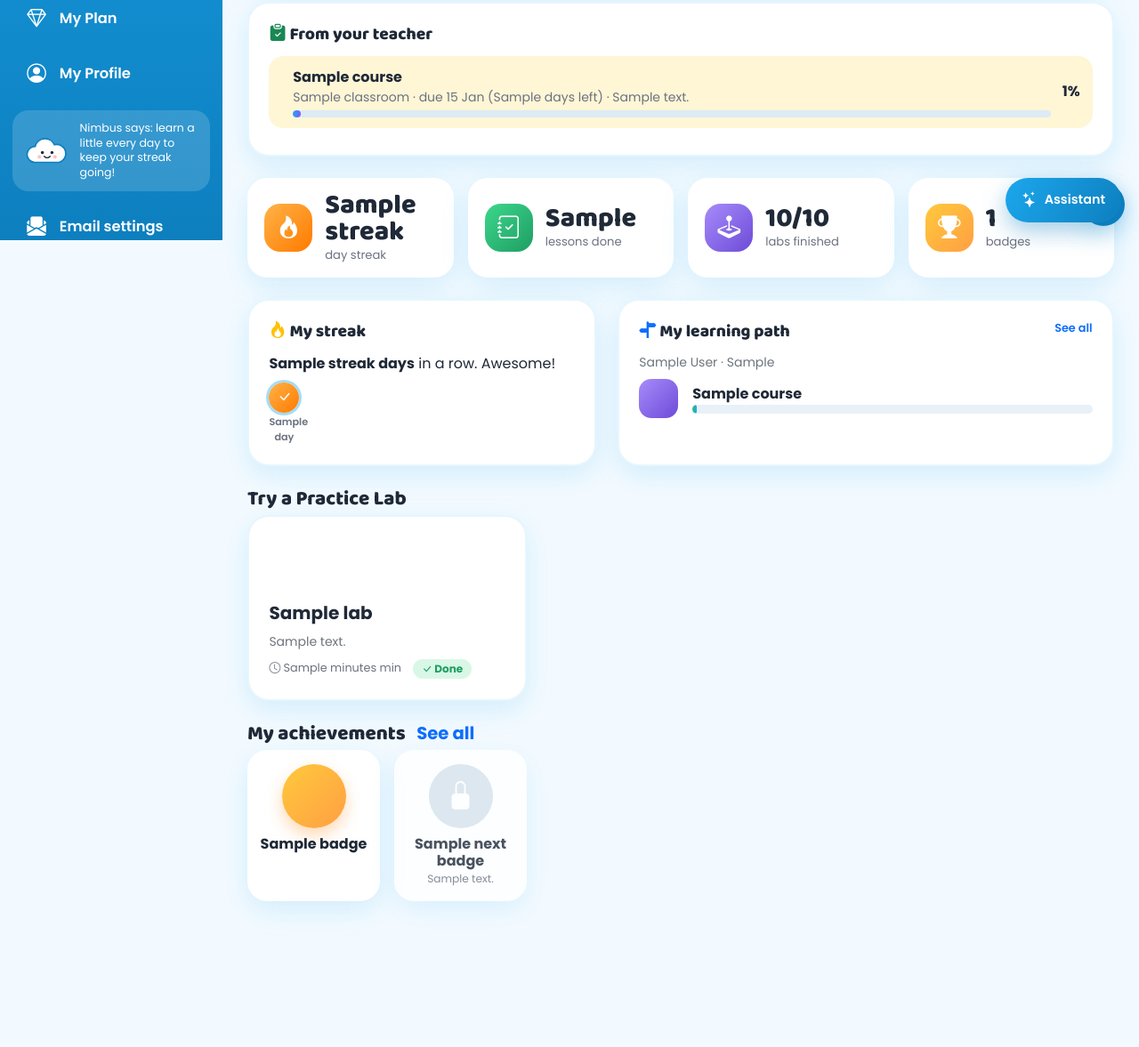
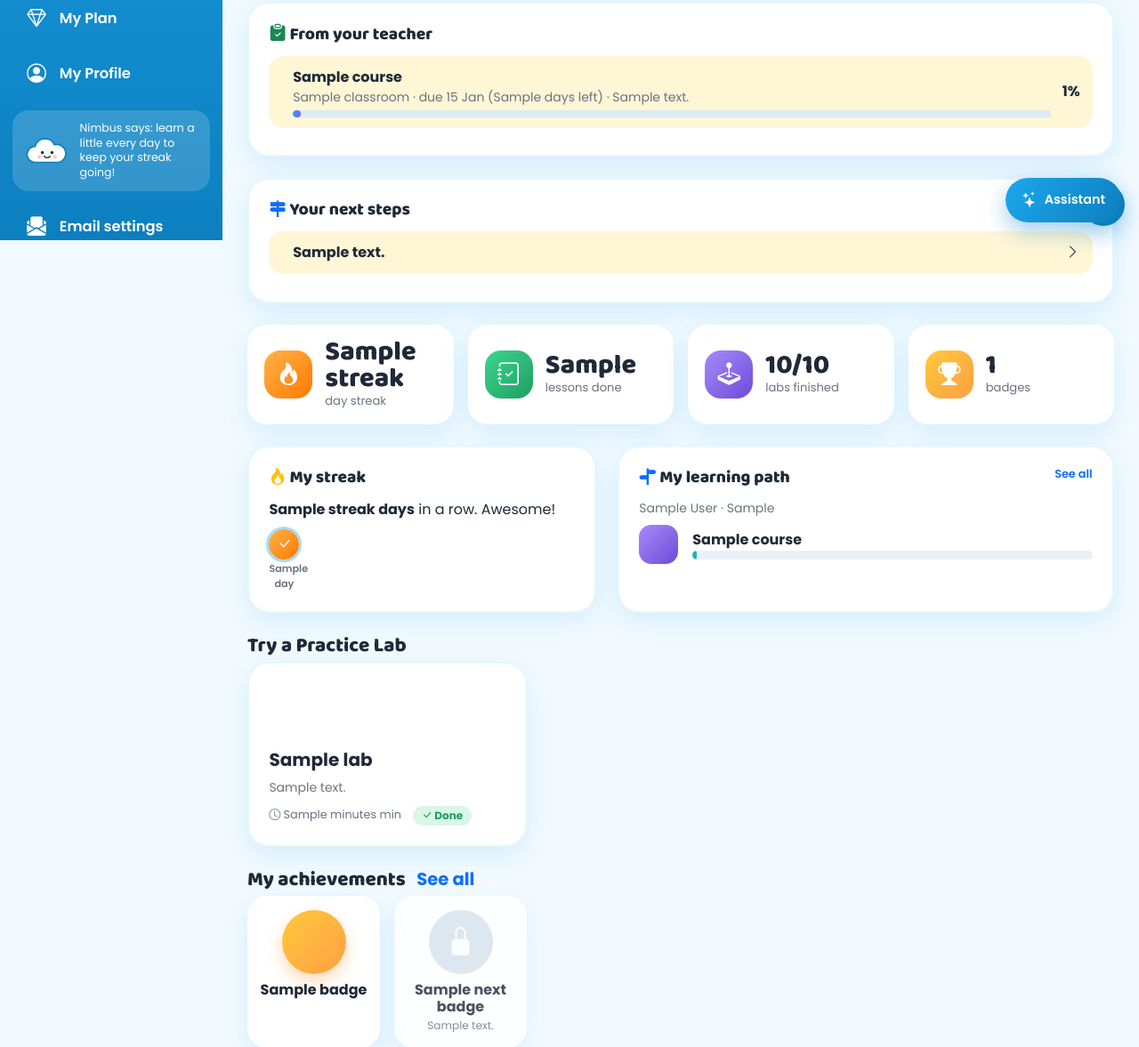
Before and after one commit to adeline-pepela/Cloudforkids, a Django app: template website/templates/learner/home.html in a window 1280 px wide. Shown: the part 530-1707 px from the top of the page at 89% size. Before the commit the page ends 1558 px from the top, so only its background shows below. Run offline with Django 5.2, Linux system fonts and the light colour scheme; the template is opened without the code that fills it: most values are stand-ins (such as "Sample title", 1, 10 or a date in 2020); some libraries are stand-ins or nearby versions.

Commit message:
Learner dashboard: next steps from quiz results
Co-Authored-By: Claude Opus 5.5 <noreply@anthropic.com>

```diff
--- a/website/core/test_progress.py
+++ b/website/core/test_progress.py
@@ -136,6 +136,12 @@ class ProgressFeaturesTests(TestCase):
         self.assertContains(family, "Recommended next steps")
         self.assertNotContains(family, "Paired with Baraka")
 
+    def test_learner_dashboard_shows_next_steps(self):
+        self.client.force_login(self.kid)
+        page = self.client.get(reverse("dashboard:home"))
+        self.assertContains(page, "Your next steps")
+        self.assertContains(page, "Redo the quiz in")
+
     def test_monthly_email_names_strong_and_weak_lessons(self):
         lines = notify.area_bullets("monthly", "en", "Amani", list(QuizResult.objects.filter(passed=True)), list(QuizResult.objects.filter(passed=False)))
         self.assertEqual(lines, ["Amani is strongest in L1.", "Amani should practise L2 next."])
--- a/website/templates/learner/home.html
+++ b/website/templates/learner/home.html
@@ -66,6 +66,19 @@
       <span class="fm-bar mt-1"><span style="width: {{ t.percent }}%"></span></span>
     </div>
     <b>{{ t.percent }}%</b>
+  </a>
+  {% endfor %}
+</div>
+{% endif %}
+
+{% if next_steps %}
+<div class="l-card mb-4" style="height:auto;">
+  <h3><i class="bi bi-signpost-2-fill text-primary" aria-hidden="true"></i> Your next steps</h3>
+  {% for s in next_steps %}
+  <a class="tc-task" href="{{ s.url }}">
+    <i class="bi {{ s.icon }} big" aria-hidden="true"></i>
+    <div class="flex-grow-1"><strong>{{ s.text }}</strong></div>
+    <i class="bi bi-chevron-right" aria-hidden="true"></i>
   </a>
   {% endfor %}
 </div>
```
Also changed, not shown: website/dashboard/views.py (+9 -0 lines).
